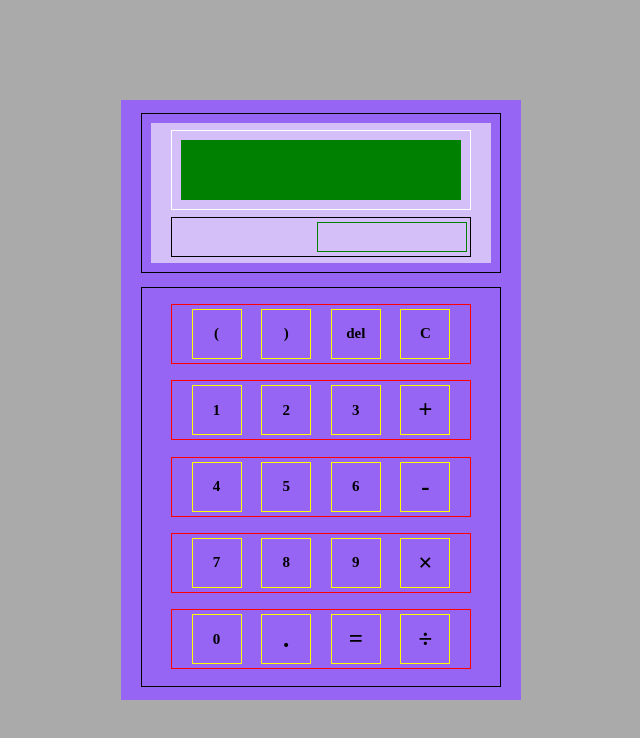
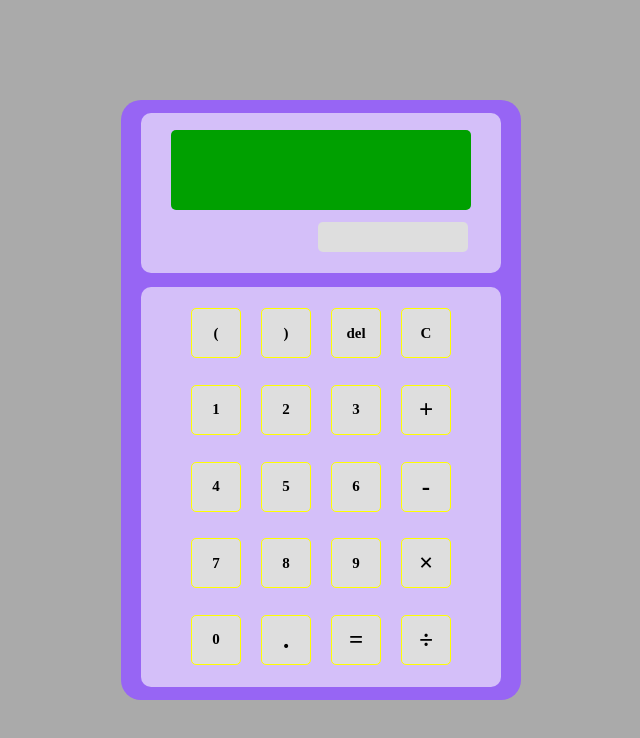
Before and after one commit to JHL71/playground, a React (Create React App) app in the folder playground/: page /cal in a window 1280 px wide. Shown: the top 738 px of the page, without its empty margins (319-959 px from the left). Built offline with nearby package versions, Linux system fonts and the light colour scheme.

Commit message:
do - calculator color change - add new feature / click answer to use answer in the fomula

```diff
--- a/playground/src/page/calculator.js
+++ b/playground/src/page/calculator.js
@@ -117,7 +117,10 @@ function Calculator () {
                 </Fomula>
               </FomulaWrap>
               <AnswerWrap>
-                <Answer>
+                <Answer onClick={() => {
+                  setFomula(answer)
+                  setAnswer('');
+                }}>
                   {answer}
                 </Answer>
               </AnswerWrap>
@@ -205,21 +208,22 @@ const CalculatorWrap = styled.div`
   flex-direction: column;
   justify-content: space-evenly;
   align-items: center;
+  border-radius: 20px;
 `
 
 const ScreenWrap = styled.div`
   width: 360px;
   height: 160px;
-  border: solid black 1px;
+  background-color: #D4BFF9;
   display: flex;
   justify-content: center;
   align-items: center;
+  border-radius: 10px;
 `
 
 const Screen = styled.div`
   width: 340px;
   height: 140px;
-  background: #D4BFF9;
   display: flex;
   flex-direction: column;
   justify-content: space-evenly;
@@ -229,17 +233,17 @@ const Screen = styled.div`
 const FomulaWrap = styled.div`
   width: 300px;
   height: 80px;
-  border: solid white 1px;
+  background-color: rgb(0, 160, 0);
   display: flex;
   justify-content: center;
   align-items: center;
+  border-radius: 5px;
 `
 
 const Fomula = styled.div`
   box-sizing: border-box;
   width: 280px;
   height: 60px;
-  background-color: green;
   color: white;
   padding: 0px 15px;
   display: flex;
@@ -250,7 +254,6 @@ const Fomula = styled.div`
 const AnswerWrap = styled.div`
   width: 300px;
   height: 40px;
-  border: solid black 1px;
   display: flex;
   justify-content: right;
   align-items: center;
@@ -260,27 +263,33 @@ const AnswerWrap = styled.div`
 const Answer = styled.div`
   width: 150px;
   height: 30px;
-  border: solid green 1px;
+  background-color: rgb(222, 222, 222);
   margin: 3px;
   display: flex;
   justify-content:center;
   align-items: center;
+  border-radius: 5px;
+  :hover {
+    cursor: pointer;
+    background-color: blue;
+    color: white;
+  }
 `
 
 const ButtonWrap = styled.div`
   width: 360px;
   height: 400px;
-  border: solid black 1px;
+  background-color: #D4BFF9;
   display: flex;
   flex-direction: column;
   justify-content: space-evenly;
   align-items: center;
+  border-radius: 10px;
 `
 
 const LineWrap = styled.div`
   width: 300px;
   height: 60px;
-  border: solid red 1px;
   display: flex;
   justify-content: space-evenly;
   align-items: center;
@@ -295,8 +304,10 @@ const Button = styled.div`
   align-items: center;
   font-size: 15px;
   font-weight: bold;
-  cursor: pointer;
+  background-color: rgb(222, 222, 222);
+  border-radius: 5px;
   :hover {
+    cursor: pointer;
     background-color: blue;
     color: white;
   }
@@ -311,8 +322,10 @@ const OpButton = styled.div`
   align-items: center;
   font-size: 25px;
   font-weight: bold;
-  cursor: pointer;
+  background-color: rgb(222, 222, 222);
+  border-radius: 5px;
   :hover {
+    cursor: pointer;
     background-color: blue;
     color: white;
   }
```
